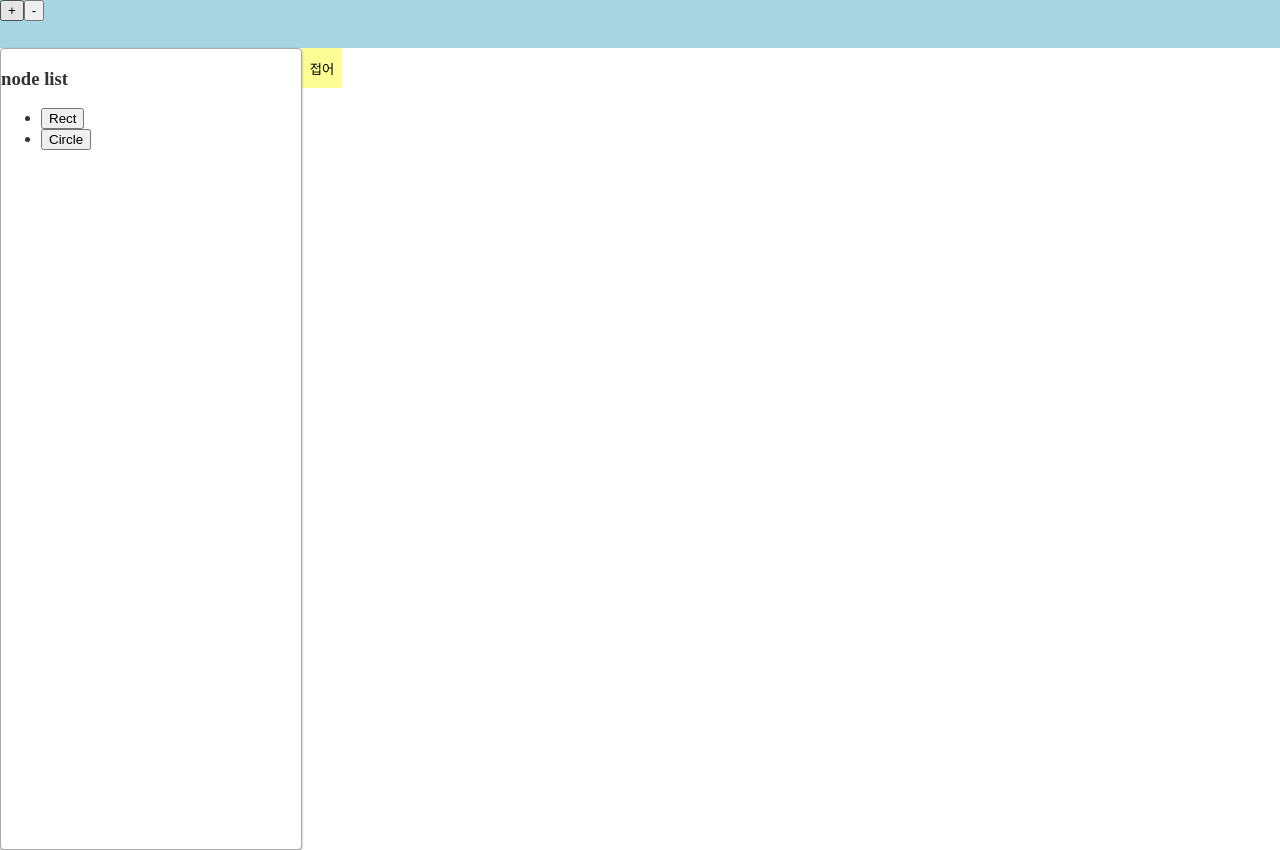
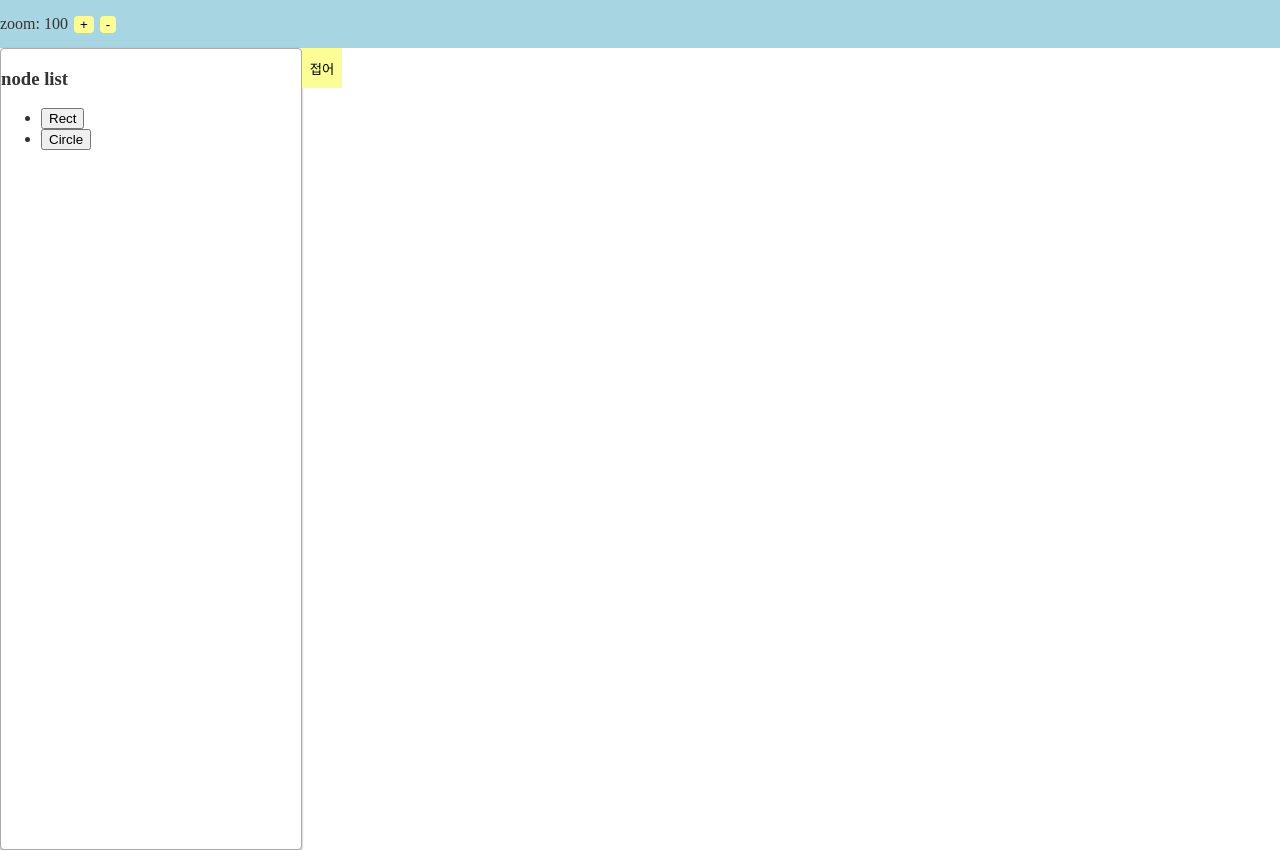
Before and after one commit to Jeongeun-Choi/canvas-tools, a React (Vite) app: page / in a window 1280 px wide. Built offline with nearby package versions, Linux system fonts and the light colour scheme.

Commit message:
feat(zoom): zoom scale 보여주도록 구현

```diff
--- a/src/features/canvas/models/CustomCanvas.ts
+++ b/src/features/canvas/models/CustomCanvas.ts
@@ -22,7 +22,7 @@ class CustomCanvas {
     return this.ctx;
   }
 
-  get scale() {
+  get zoomScale() {
     return this.scaleVal;
   }
 
--- a/src/features/gnb/components/GNB.tsx
+++ b/src/features/gnb/components/GNB.tsx
@@ -1,5 +1,36 @@
+import { useContext, useState } from "react";
 import "../styles/GNB.css";
+import { CustomCanvasContext } from "../../canvas/contexts/context";
 
 export default function GNB() {
-  return <div id="GNB">GNB</div>;
+  const [zoomScale, setZoomScale] = useState(1);
+
+  const { customCanvas } = useContext(CustomCanvasContext);
+
+  return (
+    <div id="GNB">
+      <section className="zoom">
+        <p>
+          <span>zoom: </span>
+          <span>{Math.trunc(zoomScale * 100)}</span>
+        </p>
+        <button
+          onClick={() => {
+            customCanvas?.zoomIn();
+            setZoomScale(customCanvas?.zoomScale || 1);
+          }}
+        >
+          +
+        </button>
+        <button
+          onClick={() => {
+            customCanvas?.zoomOut();
+            setZoomScale(customCanvas?.zoomScale || 1);
+          }}
+        >
+          -
+        </button>
+      </section>
+    </div>
+  );
 }
--- a/src/features/gnb/styles/GNB.css
+++ b/src/features/gnb/styles/GNB.css
@@ -3,4 +3,18 @@
   height: 48px;
   background-color: var(--color-primary);
   color: var(--text-primary);
+
+  display: flex;
 }
+
+.zoom {
+  display: flex;
+  align-items: center;
+  gap: 6px;
+
+  button {
+    background-color: var(--color-highlight);
+    border: none;
+    border-radius: 4px;
+  }
+}
--- a/src/layouts/MainLayout.css
+++ b/src/layouts/MainLayout.css
@@ -5,6 +5,7 @@
   position: absolute;
   top: 48px;
   left: 302px;
+  z-index: 2;
 
   border: none;
 
--- a/src/layouts/MainLayout.tsx
+++ b/src/layouts/MainLayout.tsx
@@ -1,15 +1,9 @@
 import { useSetAtom } from "jotai";
-import {
-  useContext,
-  useState,
-  type MouseEvent,
-  type PropsWithChildren,
-} from "react";
+import { useState, type MouseEvent, type PropsWithChildren } from "react";
 import GNB from "../features/gnb/components/GNB";
 import "./MainLayout.css";
 import Panel from "../features/panel/components/Panel";
 import { setSelectedPanelAtom } from "../atoms/panel/atom";
-import { CustomCanvasContext } from "../features/canvas/contexts/context";
 
 const componentList = [
   { name: "Rect", type: "rect" },
@@ -19,7 +13,6 @@ const componentList = [
 export default function MainLayout({ children }: PropsWithChildren) {
   const [foldingLeftPanel, setFoldingLeftPanel] = useState(false);
   const setSelectedPanel = useSetAtom(setSelectedPanelAtom);
-  const { customCanvas } = useContext(CustomCanvasContext);
 
   const handleFoldingPanel = () => {
     setFoldingLeftPanel((prev) => !prev);
@@ -54,22 +47,6 @@ export default function MainLayout({ children }: PropsWithChildren) {
           {foldingLeftPanel ? "열어" : "접어"}
         </button>
         {children}
-        <section style={{ position: "absolute", top: 0 }}>
-          <button
-            onClick={() => {
-              customCanvas?.zoomIn();
-            }}
-          >
-            +
-          </button>
-          <button
-            onClick={() => {
-              customCanvas?.zoomOut();
-            }}
-          >
-            -
-          </button>
-        </section>
       </section>
     </div>
   );
```
